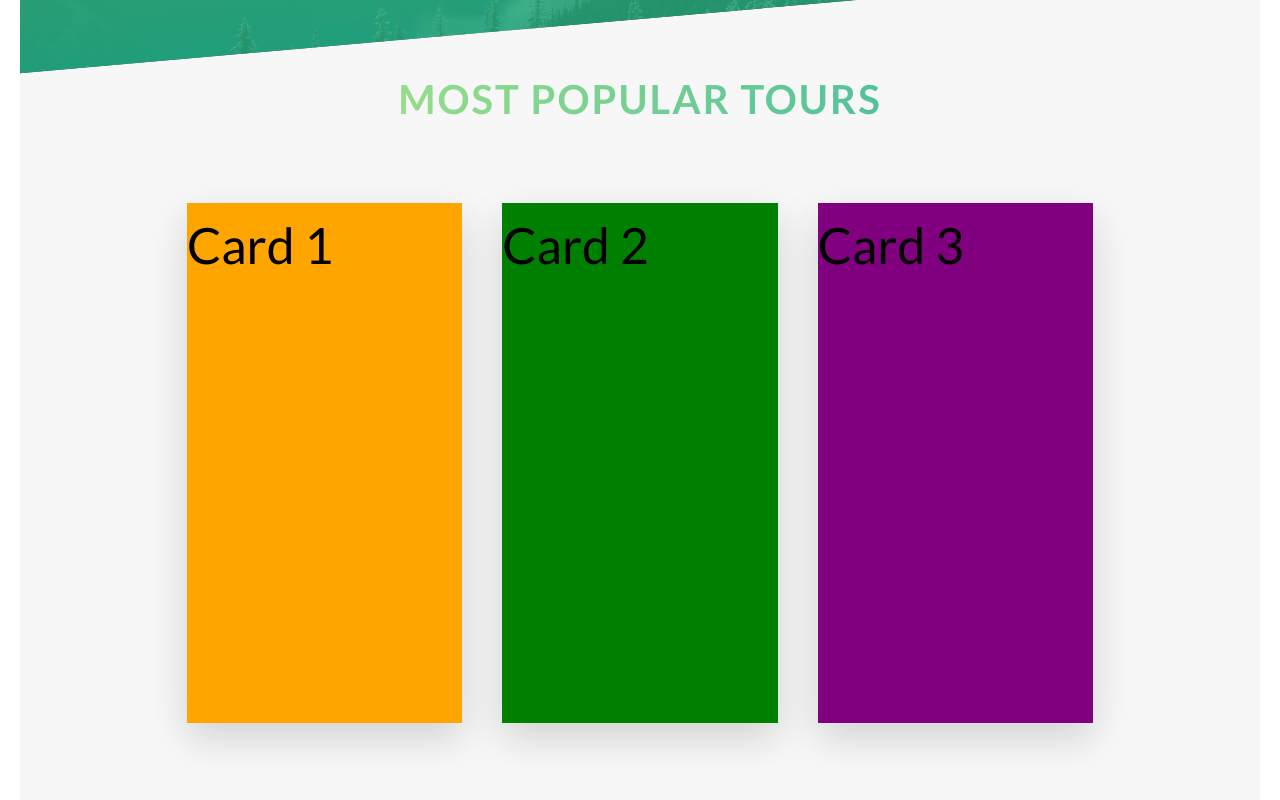
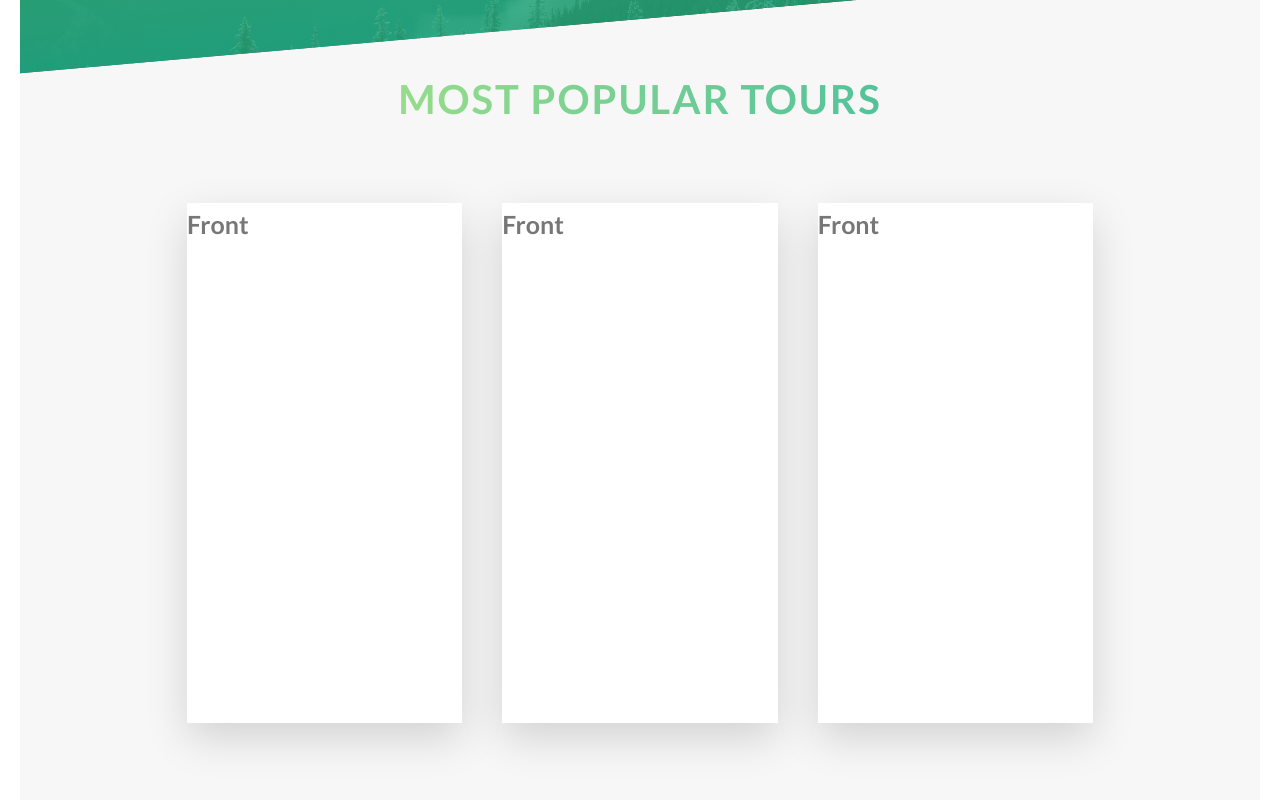
Before and after one commit to ewertonribeiro/Natour, a website: page index.html in a window 1280 px wide. Shown: the part 1901-2701 px from the top of the page. Drawn offline with Linux system fonts and the light colour scheme.

Commit message:
Tour Section Part II

```diff
--- a/index.html
+++ b/index.html
@@ -109,18 +109,35 @@
     <div class="tour-section--container">
 
       <div class="card-wrapper card-wrapper--1">
-        <div class="card-single card-single-1">
-          Card 1
+        <div class="card card-1">
+          <div class="card--side card--side--front">
+            <h1>Front</h1>
+          </div>
+          <div class="card--side card--side--back card--side--back--1">
+            <h1>Back</h1>
+          </div>
         </div>
+
       </div>
+
       <div class="card-wrapper card-wrapper--2">
-        <div class="card-single card-single-2">
-          Card 2
+        <div class="card card-2">
+          <div class="card--side card--side--front">
+            <h1>Front</h1>
+          </div>
+          <div class="card--side card--side--back card--side--back--2">
+            <h1>Back</h1>
+          </div>
         </div>
       </div>
       <div class="card-wrapper card-wrapper--3">
-        <div class="card-single card-single-3">
-          Card 3
+        <div class="card card-3">
+          <div class="card--side card--side--front">
+            <h1>Front</h1>
+          </div>
+          <div class="card--side card--side--back card--side--back--3">
+            <h1>Back</h1>
+          </div>
         </div>
       </div>
 
--- a/scss/abstracts/_variables.scss
+++ b/scss/abstracts/_variables.scss
@@ -5,4 +5,10 @@ $color-white:#fff;
 $color-green-400-rgba: rgba( 126, 213 ,111, 0.8);
 $color-green-200-rgba:rgba(40,180,131,0.8);
 $color-green-400:#55c57a;
+$color-orange-400:#ff7730;
+$color-orange-200:#ffb900;
+$color-green-200:#7ed561;
+$color-green-400:#28b485;
+$color-blue-200:#2998ff;
+$color-purple-300:#5643fa;
 ///
--- a/scss/layout/tour-section.scss
+++ b/scss/layout/tour-section.scss
@@ -35,29 +35,71 @@
   }
   .card-wrapper {
     border-radius: 4px;
-    box-shadow:0 1.5rem 4rem rgba(0 , 0 ,0 , 0.15)  ;
+    background-color: #f7f7f7;
 
-  .card-single{
+
+    //CARD FUNCIONALITY
+    .card{
       width: 100%;
       height:100%;
-      color:black;
-      font-size: 5rem;
-      transition:all .8s ease;
-      &-1{
-        background-color:orange;
-      }
-      &-2{
-        background-color: green;
-      }
-      &-3{
-        background-color: purple;
+      perspective: 150rem;
+      -webkit-perspective: 150rem;
+      position: relative;
+
+
+
+      &--side {
+        font-size: 4rem;
+        height: 100%;
+        width: 100%;
+        box-shadow:0 1.5rem 4rem rgba(0 , 0 ,0 , 0.15)  ;
+        transition:all .8s ease;
+        position: absolute;
+        top: 0;
+        left: 0;
+        backface-visibility: hidden;
+        -webkit-backface-visibility: hidden;
+        overflow: hidden;
+        &--front{
+          background-color: #fff;
+
+        }
+
+      &--back{
+        transform: rotateY(180deg);
+
+        &--1{
+          background-image:linear-gradient(to right bottom ,$color-orange-200 , $color-orange-400) ;
+
+          }
+
+        &--2{
+            background-image: linear-gradient(to right bottom , $color-green-200 , $color-green-400);
+          }
+
+        &--3{
+            background-image: linear-gradient(to right bottom , $color-blue-200 , $color-purple-300);
+          }
       }
 
-      &:hover{
-        transform:rotateY(180deg);
-      }
     }
 
-  }
+      &:hover{
+        .card--side--front{
+          transform: rotateY(-180deg);
+        }
+
+        .card--side--back{
+          transform: rotateY(0);
+        }
+      }
+
+
+
+  }//End Of CARD
 
 }
+
+
+
+}
```
Also changed, not shown: css/main.css.
